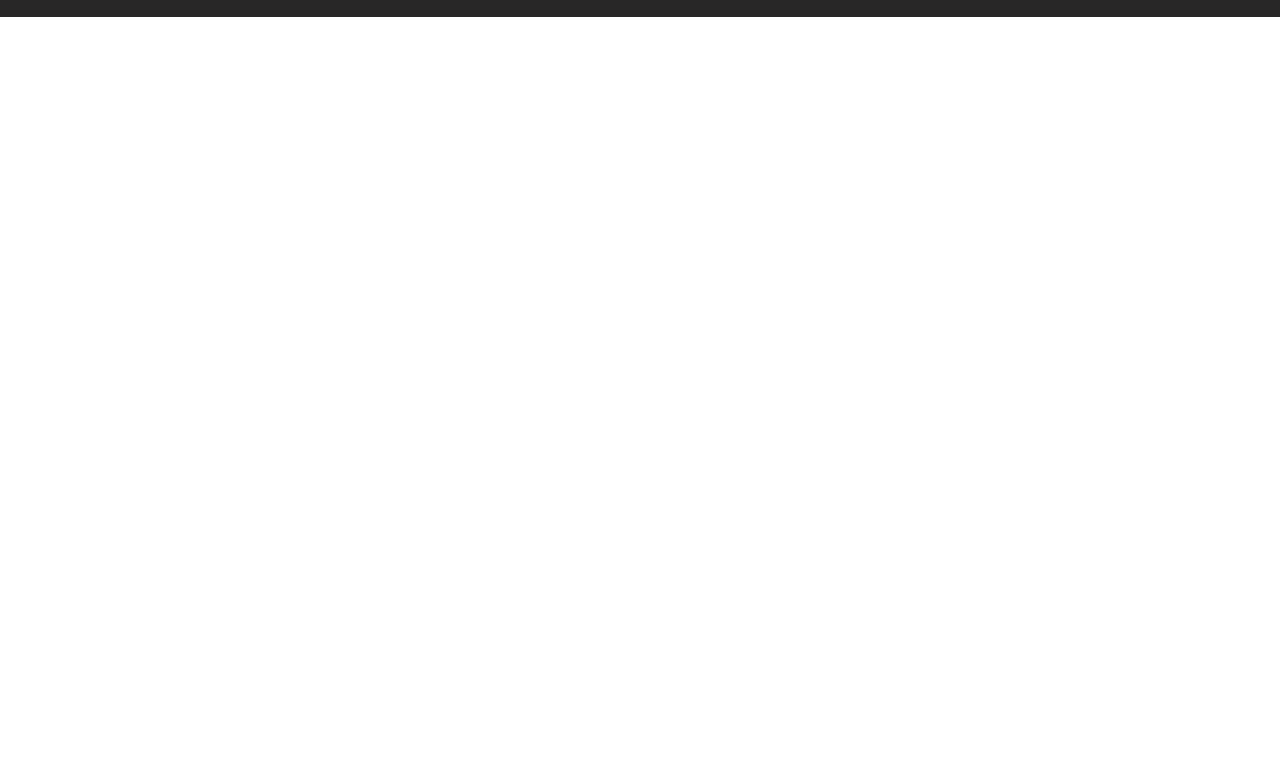
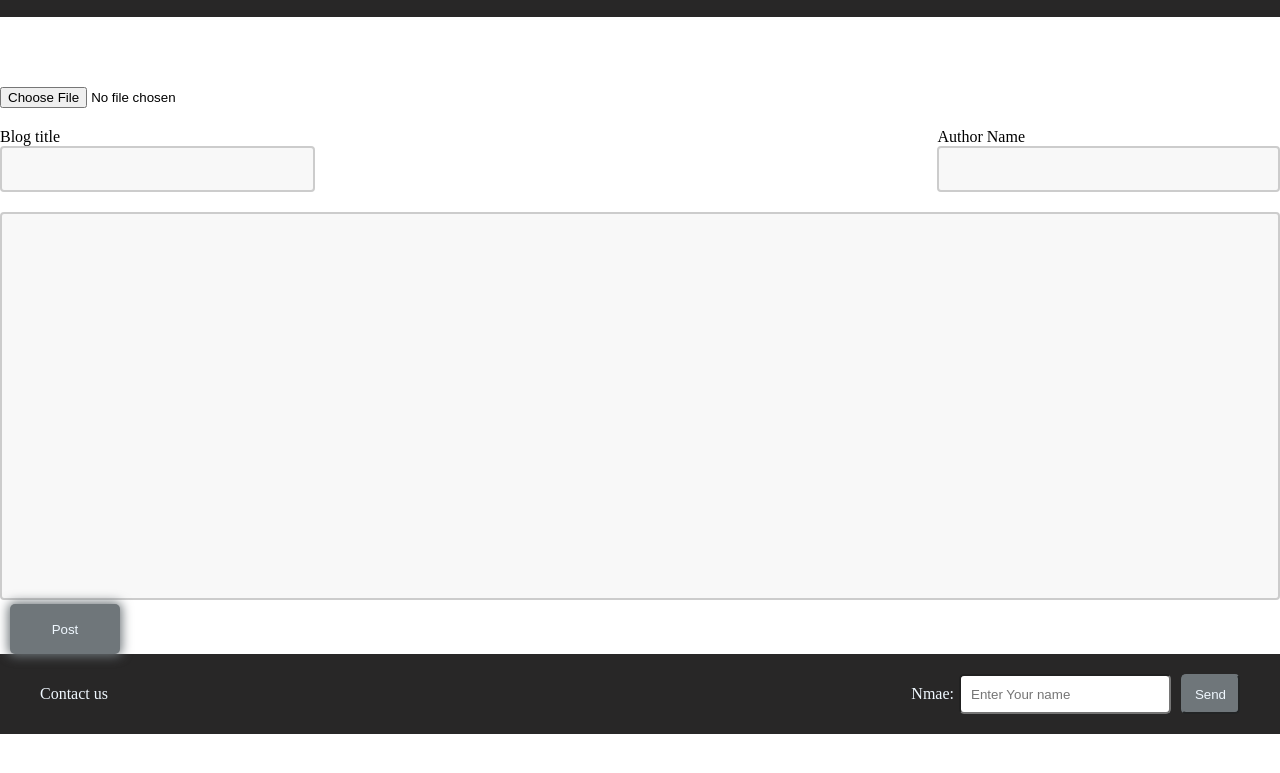
Before and after one commit to suhaib018/typeScriptBlog, a website with bundled scripts: page public/post-blog.html in a window 1280 px wide. Shown: the part 77-850 px from the top of the page. After the commit the page ends 811 px from the top, so only its background shows below. Built offline with nearby package versions, Linux system fonts and the light colour scheme.

Commit message:
post-blog styling

```diff
--- a/public/post-blog.html
+++ b/public/post-blog.html
@@ -26,8 +26,38 @@
         </nav>
       <!-- END NAVBAR-->
 
+      <div class = "post-blog">
+          <form class="post-blog-submit">
+            <div class = "upload-photo">
+              <input type="file"/>
+            </div>
 
-       <!--Footer -->
+            <div class="blog-details">
+              <div>
+                <label>
+                Blog title
+                </label>
+                <input type="text"/>
+              </div>
+
+              <div>
+                <label>
+                  Author Name
+                </label>
+                <input type="text"/>
+              </div>
+
+            </div>
+            <div>
+              <textarea  rows="20" cols="102" >
+              </textarea>
+            </div>
+            </div>
+            <button class = "post-btn">Post</button>
+          </form>
+        </div>
+
+      <!--Footer -->
         <footer>
           <p>Contact us</p>
           <form class="contact-form">
--- a/public/style.css
+++ b/public/style.css
@@ -6,7 +6,7 @@
 
 
 body{
-  min-height: 2220px
+  /* min-height: 2220px */
 }
 :root{
   --primary-color:rgb(40, 39, 39);
@@ -22,9 +22,11 @@ nav {
   padding: 20px 50px;
   gap: 20px;
   background-color:var(--primary-color);
-  position: fixed;
+  position: sticky;
   width: 100%;
   z-index: 999;
+  top: 0;
+  margin-bottom: 70px;
 }
 .logo > img{
   border-radius: 50%;
@@ -139,3 +141,45 @@ footer {
   border-radius: 5px;
 
 }
+
+/* .post-blog{
+  display: flex;
+  flex-wrap: wrap;
+  width: 100%;
+} */
+
+.post-blog form{
+  gap: 20px;
+}
+
+.blog-details{
+  display: flex;
+  justify-content: space-between;
+  margin: 20px 0;
+}
+
+.post-btn{
+  background: var(--btn-color);
+  color: var(--secondary-color);
+  cursor: pointer;
+  height: 50px;
+  width: 110px;
+  border: none;
+  border-radius: 5px;
+  text-shadow: none;
+  margin-left: 10px;
+  box-shadow: 0px 0px 11px 2px var(--btn-color);
+
+}
+
+textarea,.blog-details input{
+  width: 100%;
+  /* height: 150px; */
+  padding: 12px 20px;
+  box-sizing: border-box;
+  border: 2px solid #ccc;
+  border-radius: 4px;
+  background-color: #f8f8f8;
+  font-size: 16px;
+  resize: none;
+}
```
